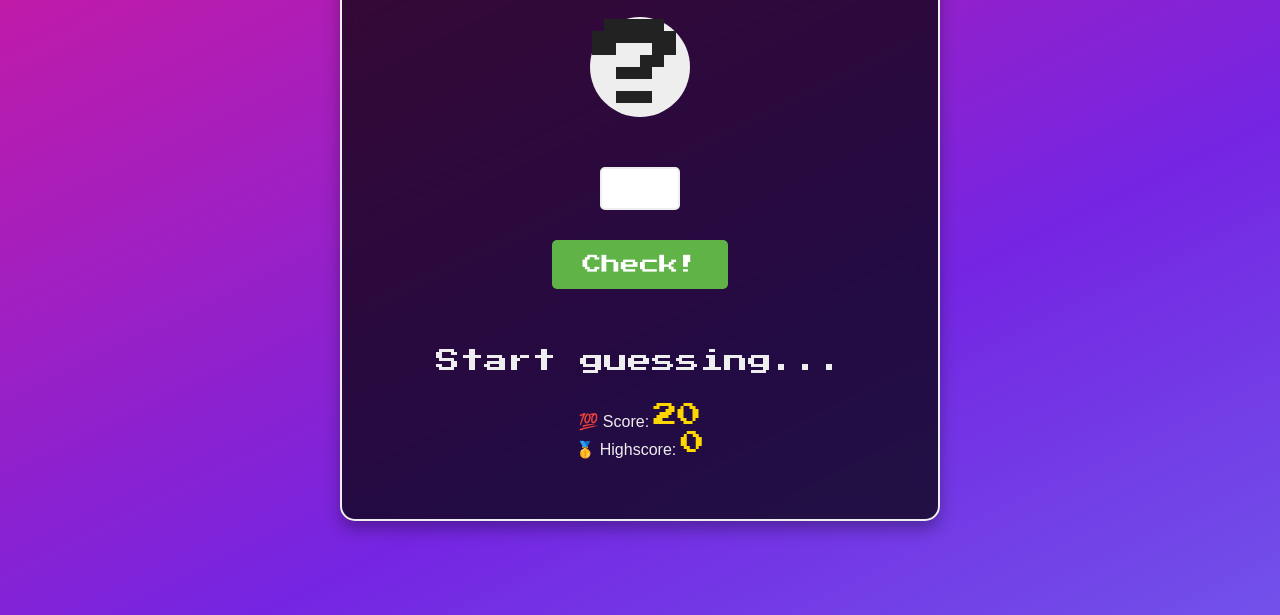
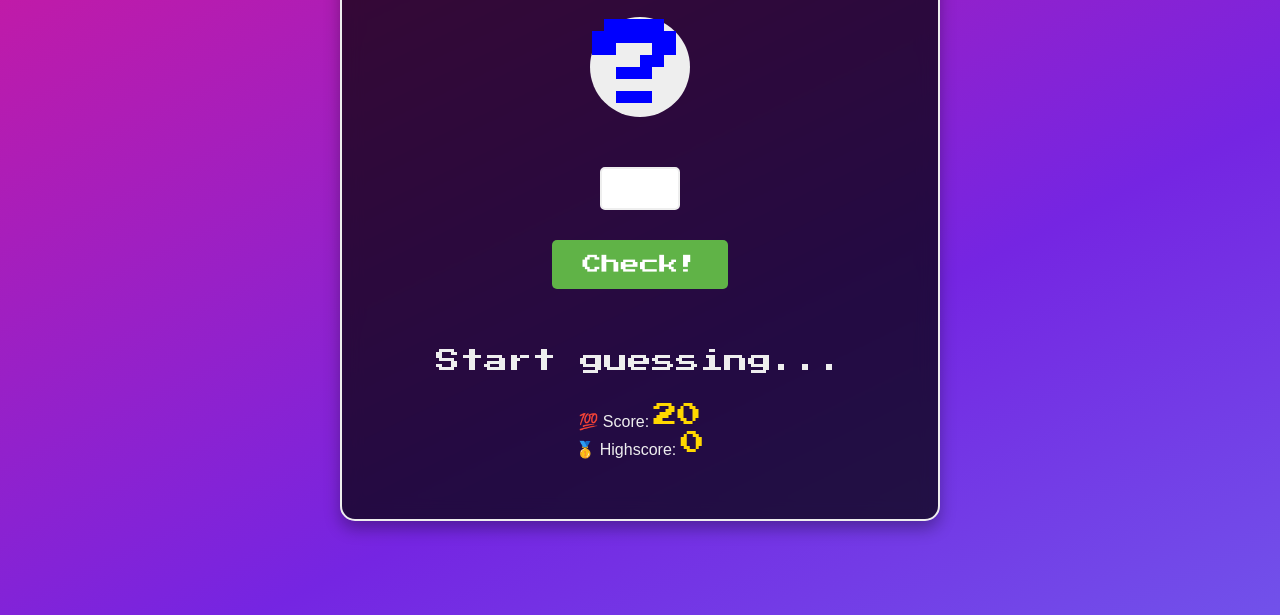
Before and after one commit to sadatnazarli/GuessNumber, a plain HTML site: page index.html in a window 1280 px wide. Shown: the part 185-800 px from the top of the page. Drawn offline with Linux system fonts and the light colour scheme.

Commit message:
changeed color of number

```diff
--- a/style.css
+++ b/style.css
@@ -67,7 +67,7 @@ header {
     font-size: 6rem;
     margin-top: 30px;
     background-color: #eee;
-    color: #222;
+    color: blue;
     width: 100px;
     height: 100px;
     border-radius: 50%;
```
